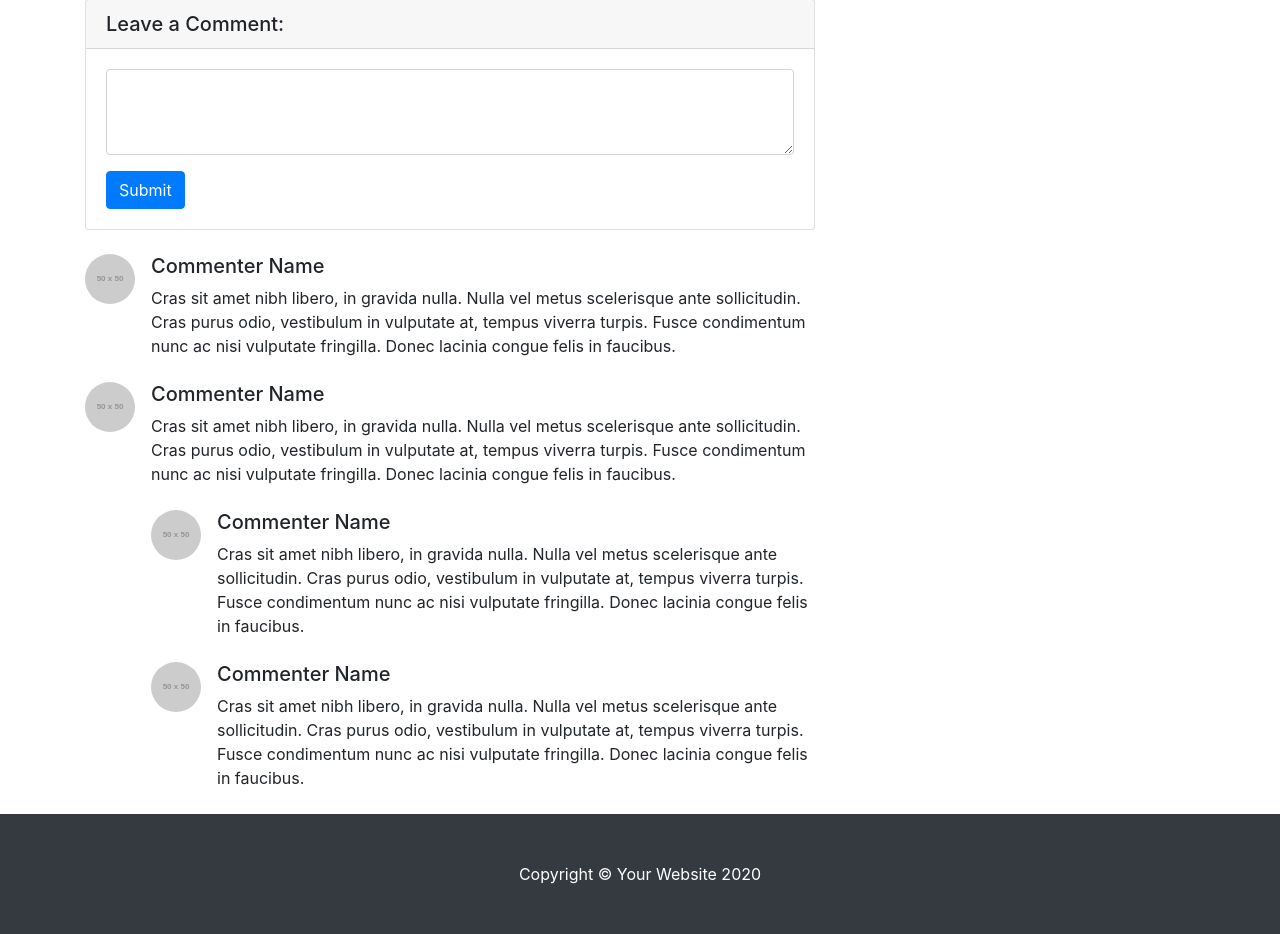
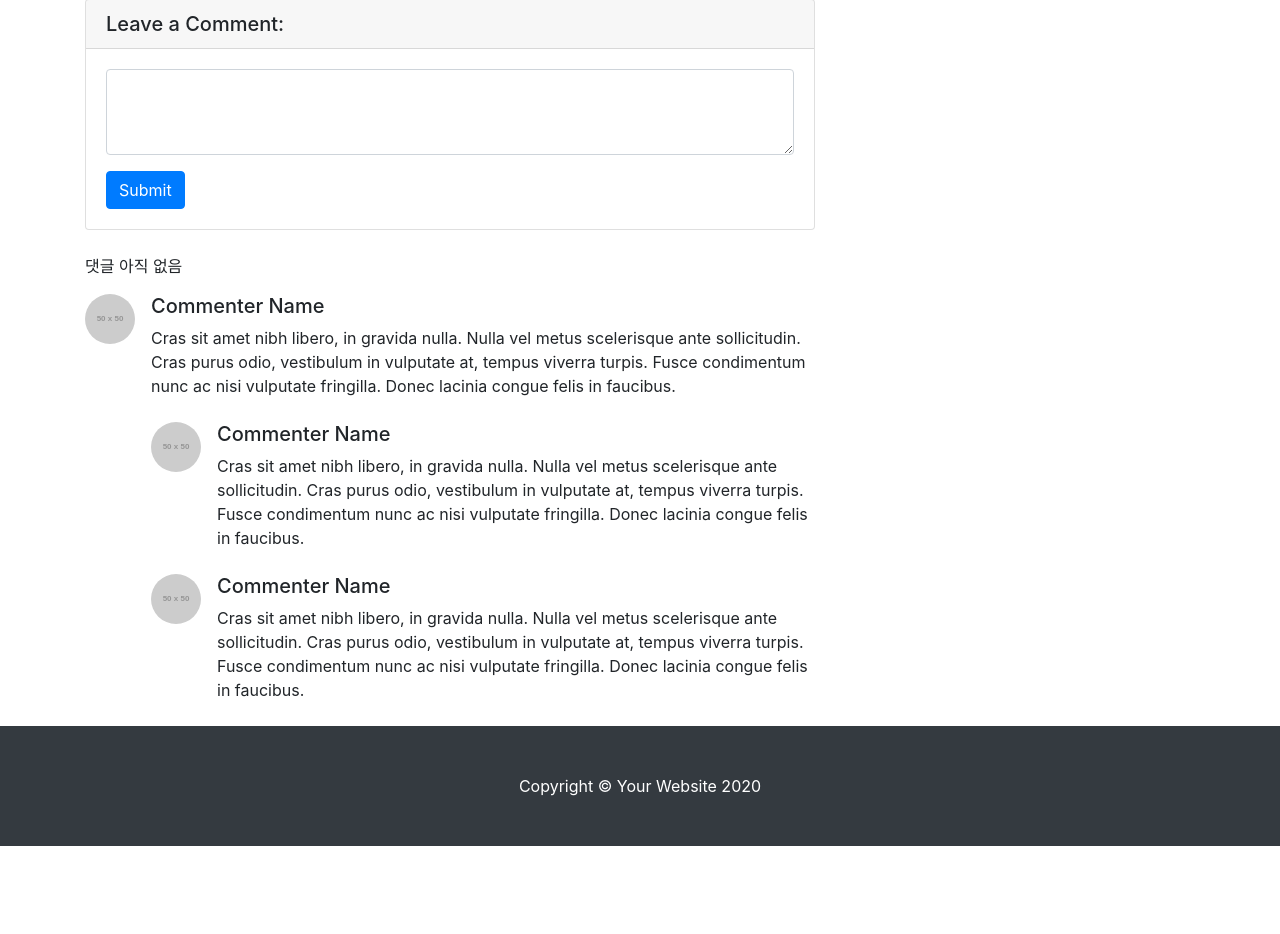
Before and after one commit to jaehyukpyon/CloudProgramming2023-VSCode, a Django app: template blog/templates/blog/post_detail.html in a window 1280 px wide. Shown: the part 981-1915 px from the top of the page. After the commit the page ends 1827 px from the top, so only its background shows below. Run offline with Django 4.2, Linux system fonts and the light colour scheme; the template is opened without the code that fills it: most values are stand-ins (such as "Sample title", 1, 10 or a date in 2020); grey boxes marked "Sample" are stand-in pictures; grey boxes labelled with a size stand in for pictures from a placeholder-image service; some libraries are stand-ins or nearby versions.

Commit message:
댓글 기능 및 post_detail.html에 보여주기 기능 추가

```diff
--- a/blog/admin.py
+++ b/blog/admin.py
@@ -1,5 +1,5 @@
 from django.contrib import admin
-from .models import Post, Category, Tag
+from .models import Post, Category, Tag, Comment
 from markdownx.admin import MarkdownxModelAdmin
 
 # Register your models here.
@@ -21,3 +21,5 @@ class TagAdmin(admin.ModelAdmin):
     }
 
 admin.site.register(Tag, TagAdmin)
+
+admin.site.register(Comment)
--- a/blog/templates/blog/post_detail.html
+++ b/blog/templates/blog/post_detail.html
@@ -136,14 +136,23 @@
           </div>
         </div>
 
-        <!-- Single Comment -->
-        <div class="media mb-4">
-          <img class="d-flex mr-3 rounded-circle" src="http://placehold.it/50x50" alt="">
-          <div class="media-body">
-            <h5 class="mt-0">Commenter Name</h5>
-            Cras sit amet nibh libero, in gravida nulla. Nulla vel metus scelerisque ante sollicitudin. Cras purus odio, vestibulum in vulputate at, tempus viverra turpis. Fusce condimentum nunc ac nisi vulputate fringilla. Donec lacinia congue felis in faucibus.
+        {% if post.comment_set.exists %}
+
+          {% for comment in post.comment_set.iterator %}
+          <!-- Single Comment -->
+          <div class="media mb-4">
+            <img class="d-flex mr-3 rounded-circle" src="http://placehold.it/50x50" alt="">
+            <div class="media-body">
+              <h5 class="mt-0">{{comment.author}}</h5>
+              <p>{{comment.content}}</p>
+            </div>
           </div>
-        </div>
+          {% endfor %}
+
+        {% else %}
+          <p>댓글 아직 없음</p>
+        {% endif %}
+
 
         <!-- Comment with nested comments -->
         <div class="media mb-4">
```
Also changed, not shown: blog/models.py (+15 -0 lines), blog/migrations/0004_comment.py (added).
